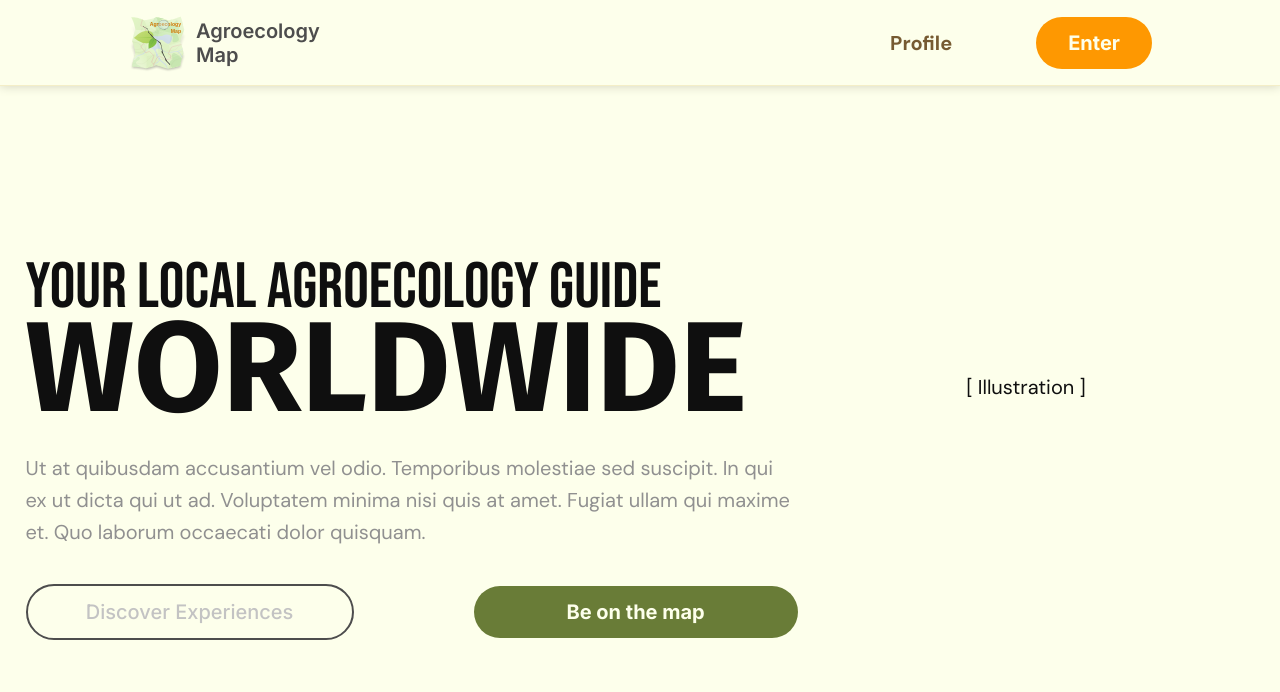
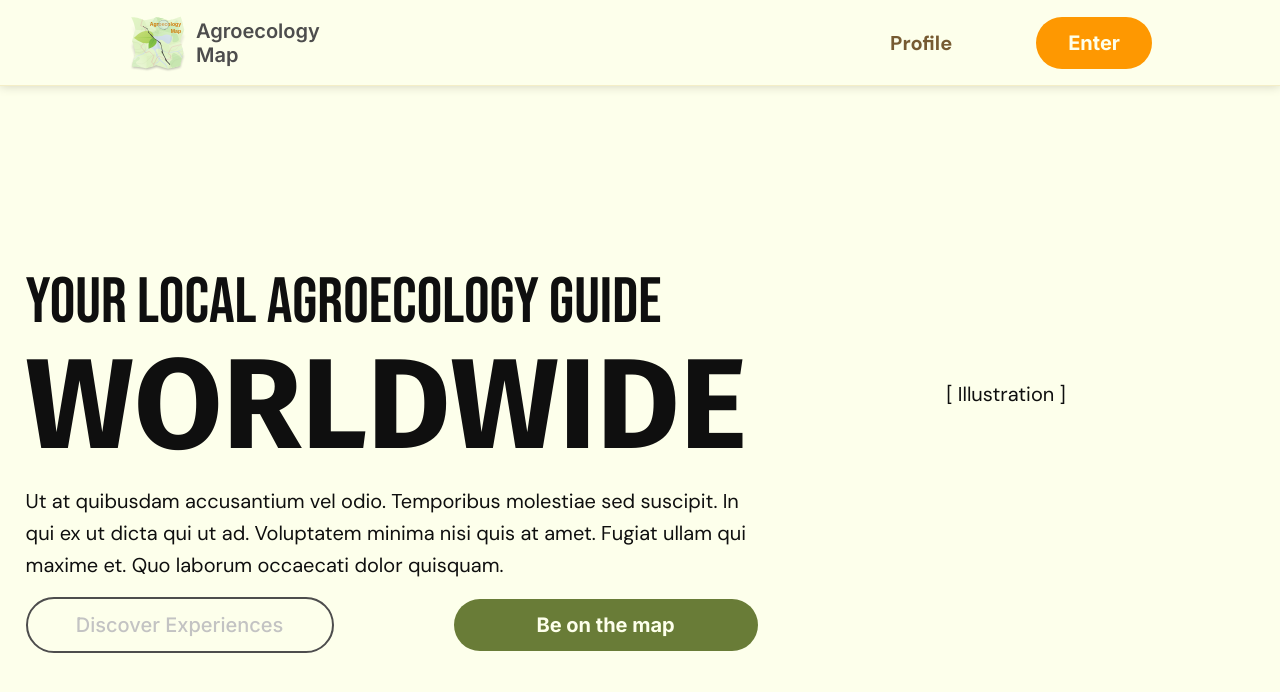
Before and after one commit to marcelo-soares-souza/Agroecology-Map-Frontend, a React (Vite) app: page / in a window 1280 px wide. Shown: the top 692 px of the page. Built offline with nearby package versions, Linux system fonts and the light colour scheme.

Commit message:
styles: new global styles for buttons + fixes

```diff
--- a/src/index.css
+++ b/src/index.css
@@ -91,8 +91,14 @@ body {
   color: var(--primary);
 }
 
+p {
+  margin: 0;
+}
+
 h1, h2, h3, h4, h5, h6 {
+  line-height: normal;
   font-family: var(--font-heading);
+  margin: 0;
 }
 
 h1 {
@@ -100,7 +106,7 @@ h1 {
   font-weight: 800;
 }
 
-.subtitle {
+.light-text {
   color: var(--neutral-light);
 }
 
@@ -110,13 +116,18 @@ h2 {
 }
 
 h3 {
-  font-size: var(--text-xl);
+  font-size: var(--text-lg);
   font-weight: 700;
 }
 
 a {
   text-decoration: none;
   color: var(--dark-orange);
+  transition: color ease 150ms;
+}
+
+a:hover {
+  color: var(--orange);
 }
 
 button {
@@ -141,6 +152,10 @@ button:hover {
   cursor: pointer;
   border-color: var(--neutral-lighter);
   color: var(--neutral);
+}
+
+button:focus {
+  outline-style: auto;
 }
 
 button:disabled {
@@ -177,24 +192,30 @@ button:disabled {
 }
 
 .btn-long {
-  min-width: 13rem;
+  min-width: 12rem;
 }
 
 input {
   display: flex;
-  margin: var(--space-2) 0;
+  margin: 0;
   padding: var(--space-3) var(--space-2);
   height: var(--space-4);
   font-size: var(--text-base);
   color: var(--primary);
   background-color: var(--background);
   border: 2px solid var(--neutral-lighter);
-  border-radius: 12px;
+  border-radius: 8px;
 }
 
 label {
   font-size: var(text-2xl);
   font-weight: 800;
+}
+
+.input-description {
+  margin: 0;
+  line-height: var(--text-lg);
+  font-size: var(--text-sm);
 }
 
 .grid-container {
@@ -220,3 +241,9 @@ label {
   justify-content: center;
   align-items: center;
 }
+
+.flex-row {
+  display: flex;
+  flex-direction: row;
+  align-items: center;
+}
```
